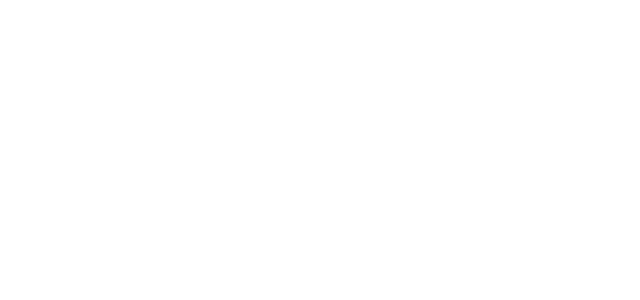
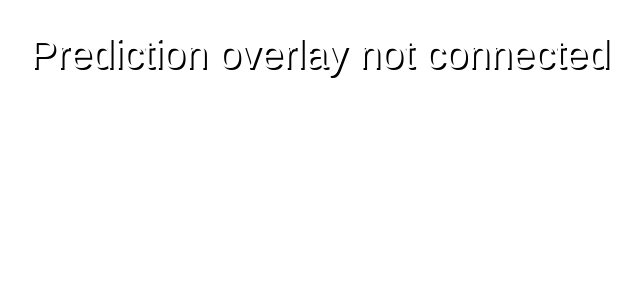
Before and after one commit to Esfands/Overlays, a React (Create React App) app: page / in a window 1280 px wide. Shown: the top 300 px of the page, without its empty margins (640-1280 px from the left). Built offline with nearby package versions, Linux system fonts and the light colour scheme; no server answers.

Commit message:
Improve disconnected message

```diff
--- a/src/components/App.jsx
+++ b/src/components/App.jsx
@@ -28,8 +28,8 @@
 
   if (!connected) {
     return (
-      <div className="position-absolute top-50 start-50 translate-middle">
-        <h1 className="text-white">No connection to Twitch</h1>
+      <div className="no-connection position-absolute text-shadow">
+        <h1 className="text-white">Prediction overlay not connected</h1>
       </div>
     );
   }
--- a/src/styles/index.scss
+++ b/src/styles/index.scss
@@ -59,12 +59,21 @@
   }
 }
 
+.no-connection {
+  top: 30px;
+  right: 30px;
+}
+
 .text-wrap {
   background-color: #151822;
   border-radius: 5px;
   padding: 0px $headPaddingX;
 }
 
+.text-shadow {
+  text-shadow: 2px 2px 0px #000000;
+}
+
 @import './prediction.scss';
 @import './poll.scss';
 @import './transitions.scss';
```
